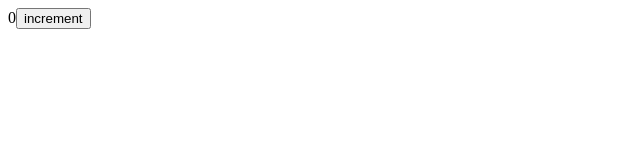
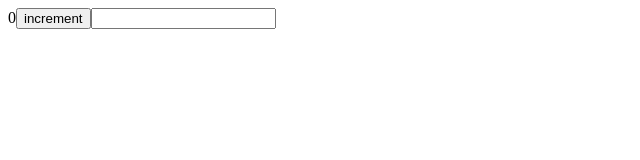
Before and after one commit to zprpic/react-hooks-practice, a React (Create React App) app: page / in a window 1280 px wide. Shown: the top 160 px of the page, without its empty margins (0-640 px from the left). Built offline with nearby package versions, Linux system fonts and the light colour scheme.

Commit message:
useState hook with input...

```diff
--- a/src/useState/UseStateHook.js
+++ b/src/useState/UseStateHook.js
@@ -3,15 +3,22 @@ import { useState } from "react";
 
 function UseStateHook() {
   const [count, setCount] = useState(0);
+  const [inputValue, setInputValue] = useState("");
 
   const handleOnClick = () => {
     setCount(count + 1);
+  };
+
+  const handleOnChange = (e) => {
+    setInputValue(e);
   };
 
   return (
     <div>
       {count}
       <button onClick={handleOnClick}>increment</button>
+      <input type="text" onChange={(e) => handleOnChange(e.target.value)} />
+      <h3>{inputValue}</h3>
     </div>
   );
 }
```
